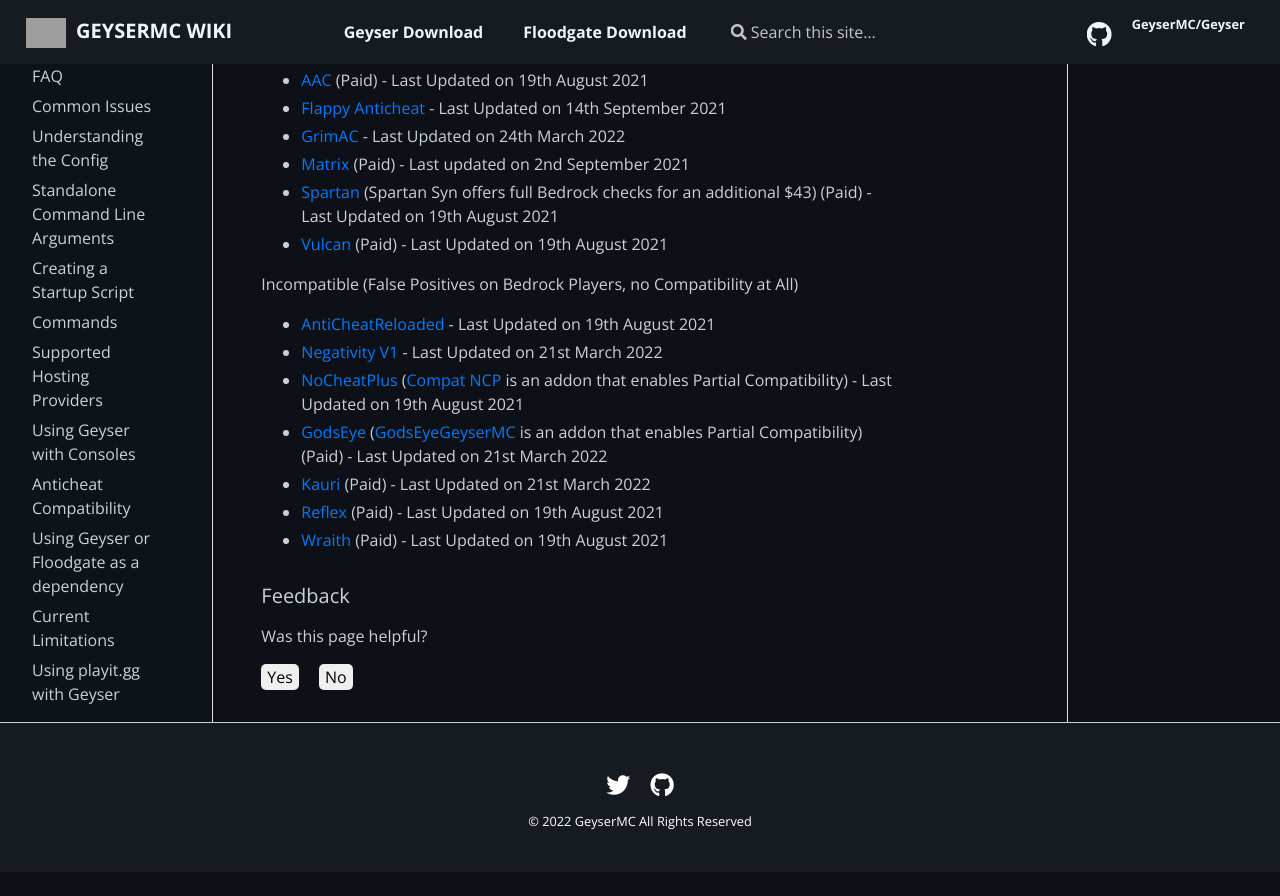
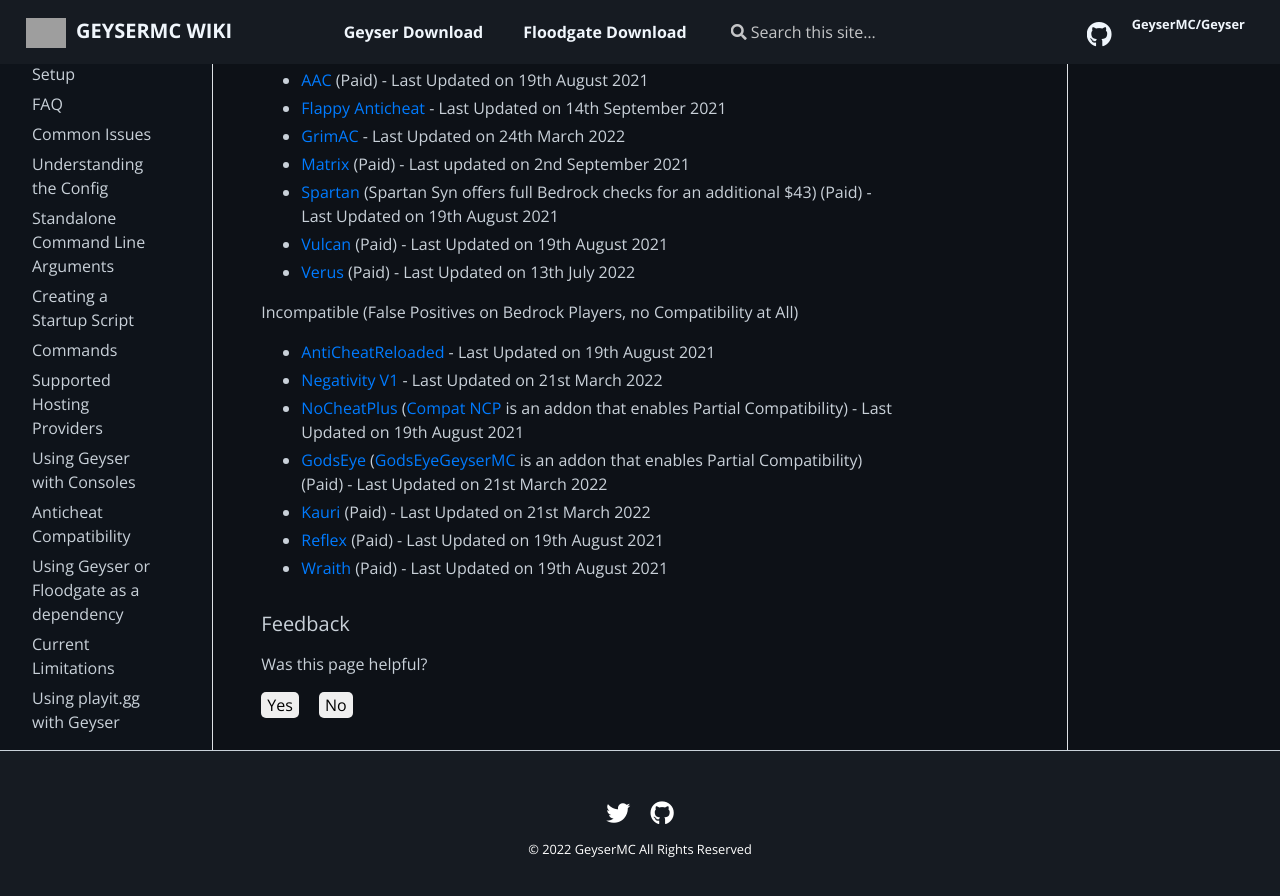
Before and after one commit to GeyserMC/GeyserWiki, a Jekyll site: the page built from _docs/geyser/anticheat-compatibility.md, in a window 1280 px wide and 900 px high, scrolled down 401 px. Shown: the top 896 px of the window. Built offline with Jekyll 4.4.1, drawn with Linux system fonts in a browser that asks for light colours; before the commit the page ends 1273 px from its top, so only the background shows below that; grey boxes are pictures that could not be loaded.

Commit message:
Update anticheat-compatibility.md (#68)

```diff
--- a/_docs/geyser/anticheat-compatibility.md
+++ b/_docs/geyser/anticheat-compatibility.md
@@ -23,6 +23,7 @@
 - [Matrix](https://matrix.rip/){:target="_blank"} (Paid) - Last updated on 2nd September 2021
 - [Spartan](https://www.spigotmc.org/resources/25638/){:target="_blank"} (Spartan Syn offers full Bedrock checks for an additional $43) (Paid) - Last Updated on 19th August 2021
 - [Vulcan](https://www.spigotmc.org/resources/83626/){:target="_blank"} (Paid) - Last Updated on 19th August 2021
+- [Verus](https://verus.ac){:target="_blank"} (Paid) - Last Updated on 13th July 2022
 
 Incompatible (False Positives on Bedrock Players, no Compatibility at All)
 
```
